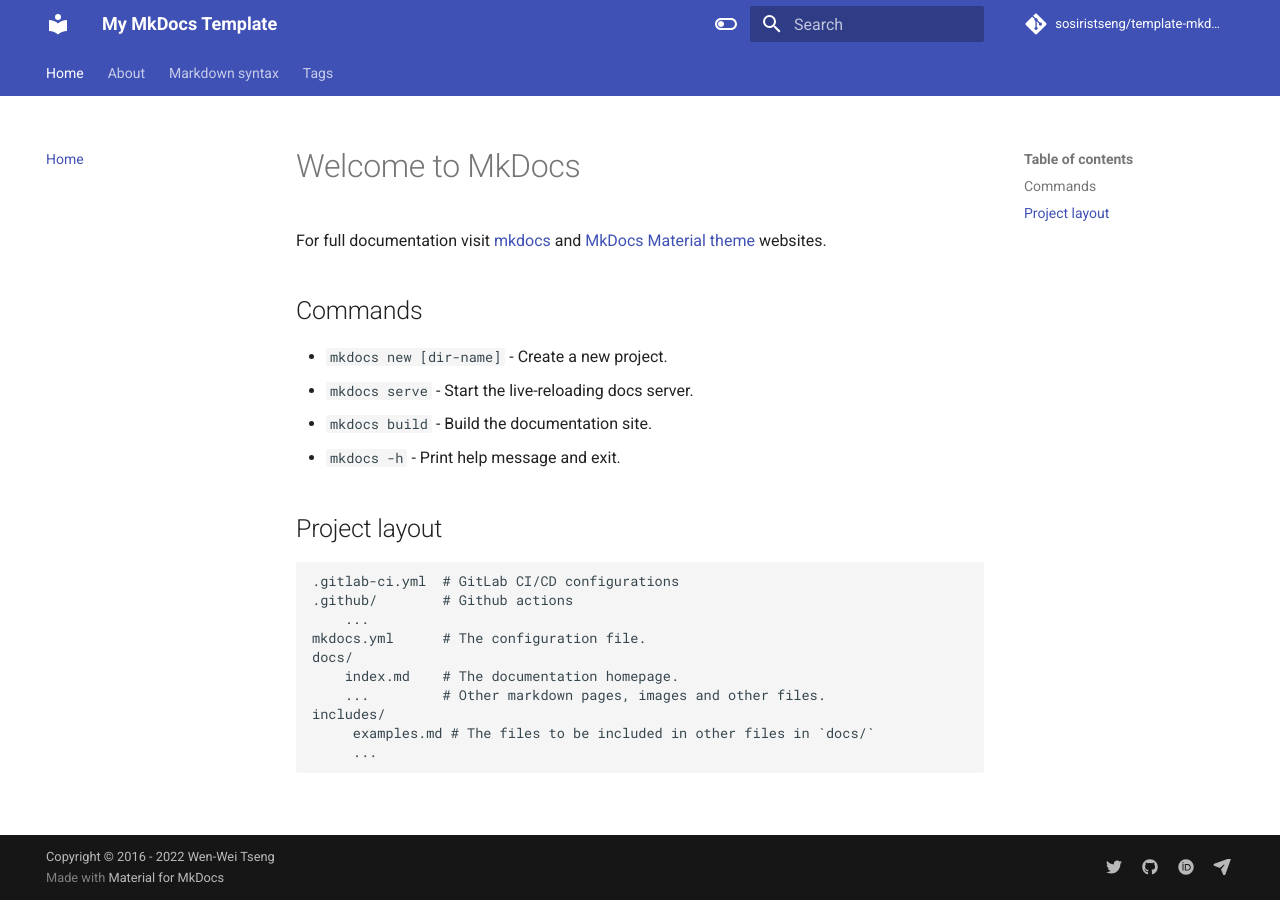
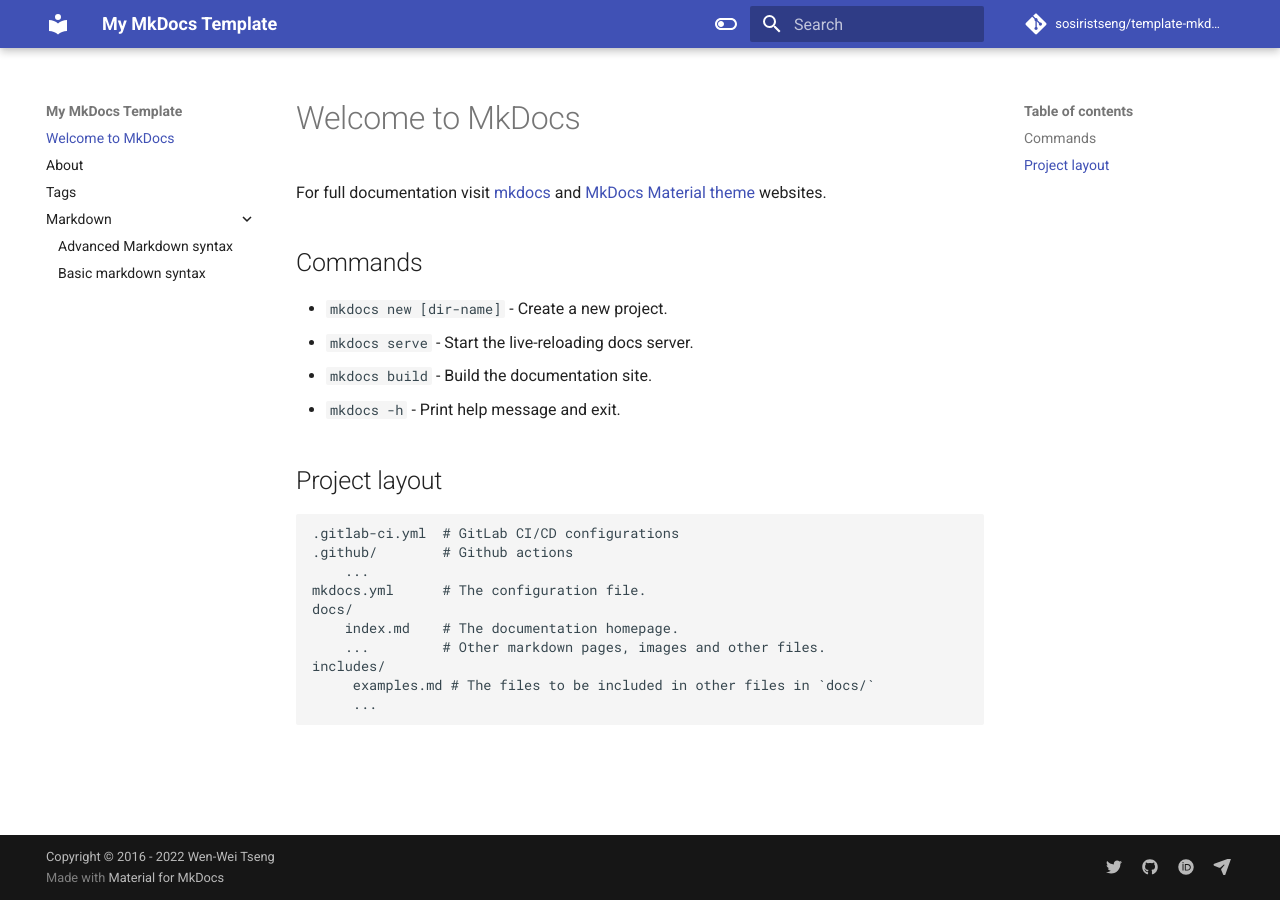
Before and after one commit to sosiristseng/template-mkdocs-material, an MkDocs documentation site: the page built from docs/index.md, in a window 1280 px wide. Built offline with MkDocs 1.6.1 and Material for MkDocs 9.7.7, drawn with Linux system fonts in a browser that asks for light colours; comment, search, counter and statistics services are not loaded; part of the change alters nothing that is shown.

Commit message:
disable tabs

```diff
--- a/mkdocs.yml
+++ b/mkdocs.yml
@@ -34,10 +34,10 @@ theme:
         name: Switch to light mode
   features:
     - navigation.instant
-    - navigation.tabs
+    # - navigation.tabs
     # - navigation.tabs.sticky
     # - navigation.sections
-    # - navigation.expand
+    - navigation.expand
     - navigation.top
     - navigation.indexes # Not compatible with toc.integrate
     # - toc.integrate
@@ -98,12 +98,11 @@ extra_javascript:
   - javascripts/config.js
   - https://polyfill.io/v3/polyfill.min.js?features=es6
   - https://cdn.jsdelivr.net/npm/mathjax@3/es5/tex-mml-chtml.js
-
-# Page tree
-nav:
-  - Home: index.md
-  - About: about.md
-  - Markdown syntax:
-      - Basic markdown syntax: markdown/basic.md
-      - Advanced markdown syntax: markdown/advanced.md
-  - Tags: tags.md
+# # Nav bar
+# nav:
+#   - Home: index.md
+#   - About: about.md
+#   - Markdown syntax:
+#       - Basic markdown syntax: markdown/basic.md
+#       - Advanced markdown syntax: markdown/advanced.md
+#   - Tags: tags.md
```
